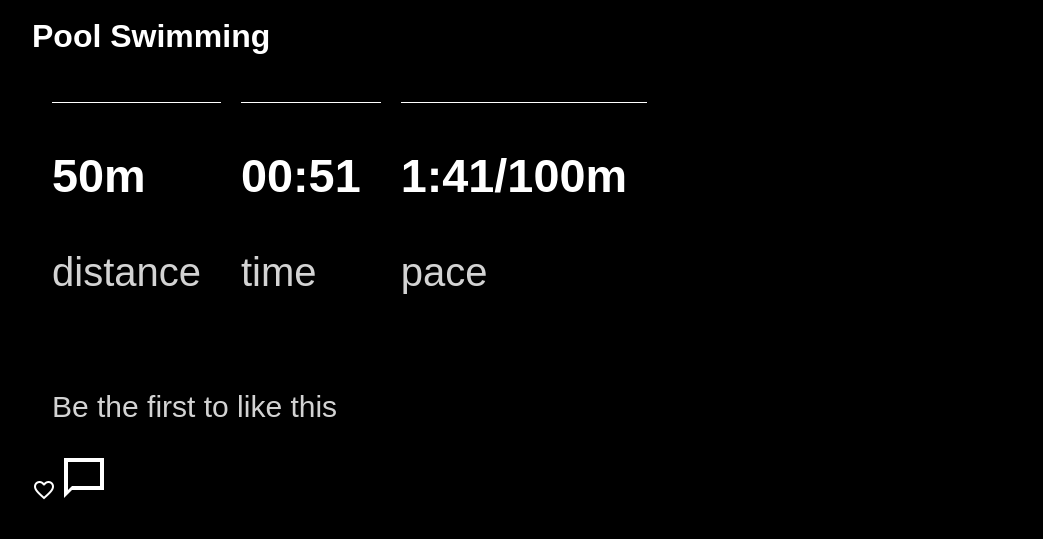
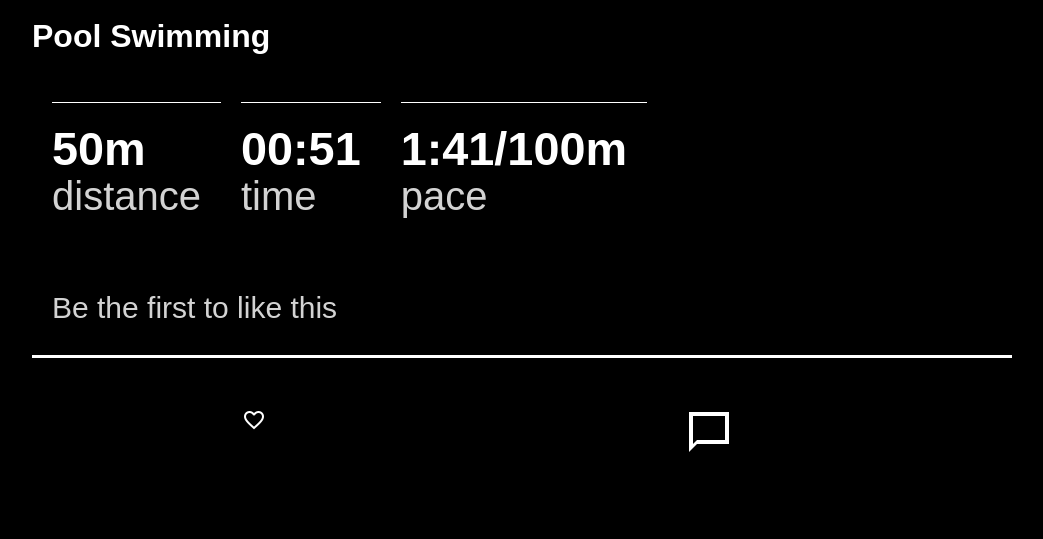
Before and after one commit to barrywaldron/swim, a website: page index.html in a window 1280 px wide. Shown: the part 173-712 px from the top of the page, without its empty margins (118-1161 px from the left). Drawn offline with Linux system fonts and the light colour scheme.

Commit message:
list position

```diff
--- a/index.html
+++ b/index.html
@@ -97,11 +97,13 @@
         <div class="like">
           <a>
             <img
+             class="heart"
              src="/assets/sharp_favorite_border_white_24dp.png"
              alt="heart icon">
           </a>
           <a>
             <img
+             class="speech"
              src="/assets/sharp_chat_bubble_outline_white_24dp.png"
              alt="speech bubble icon">
           </a>
--- a/style.css
+++ b/style.css
@@ -51,13 +51,25 @@ p {
   padding-right: 20px;
   border-top: 1px solid #fff;
   font-size: 40px;
+  line-height: 0;
 }
+
 .first {
   font-size: 30px;
   padding-left: 20px;
 
 }
 .like {
-  display: inline-block;
+  display: flex;
+  justify-content: space-around;
+  border-top: solid #fff;
+  padding-top: 50px;
 
 }
+.heart {
+
+}
+.speech {
+  padding-right: 70px;
+
+}
```
